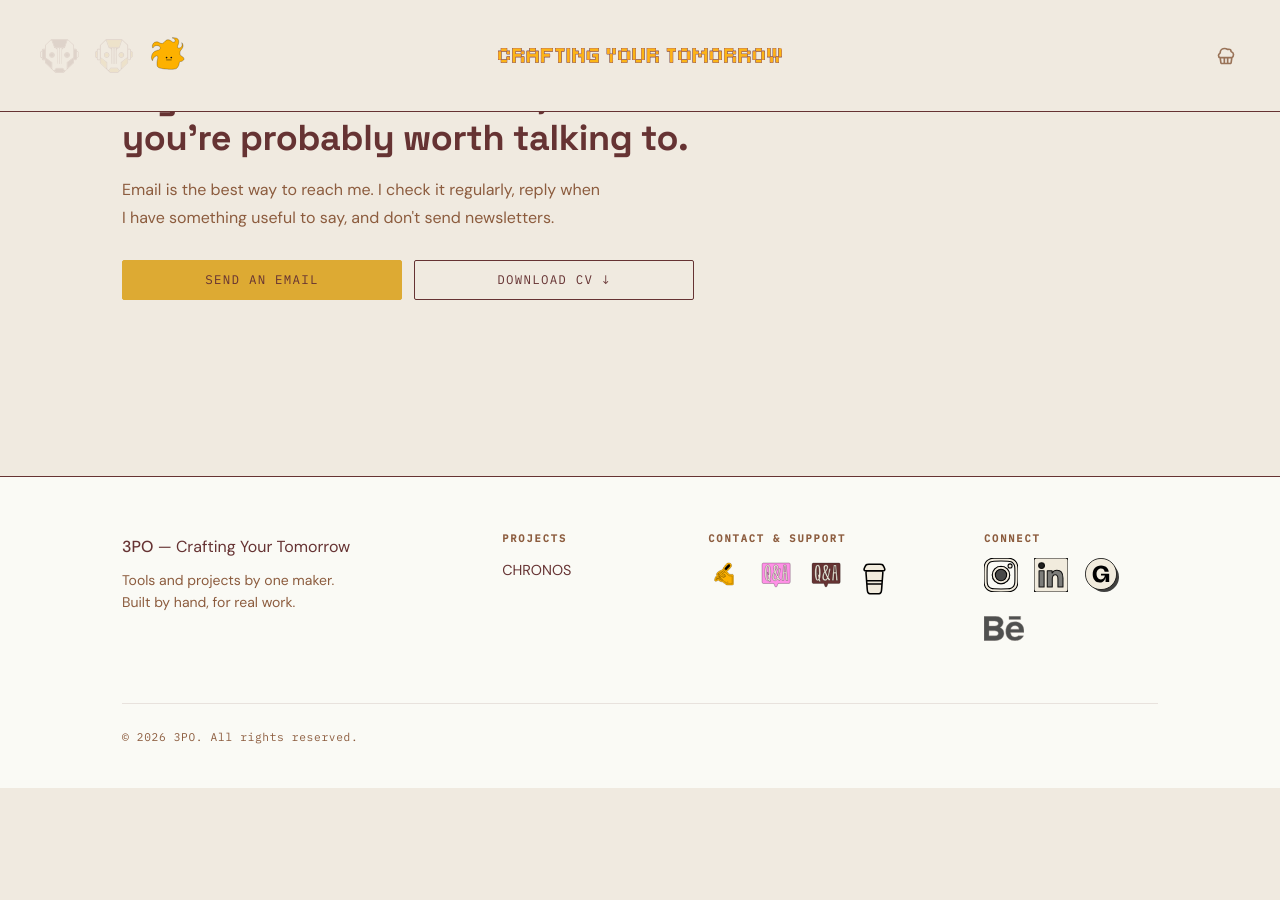
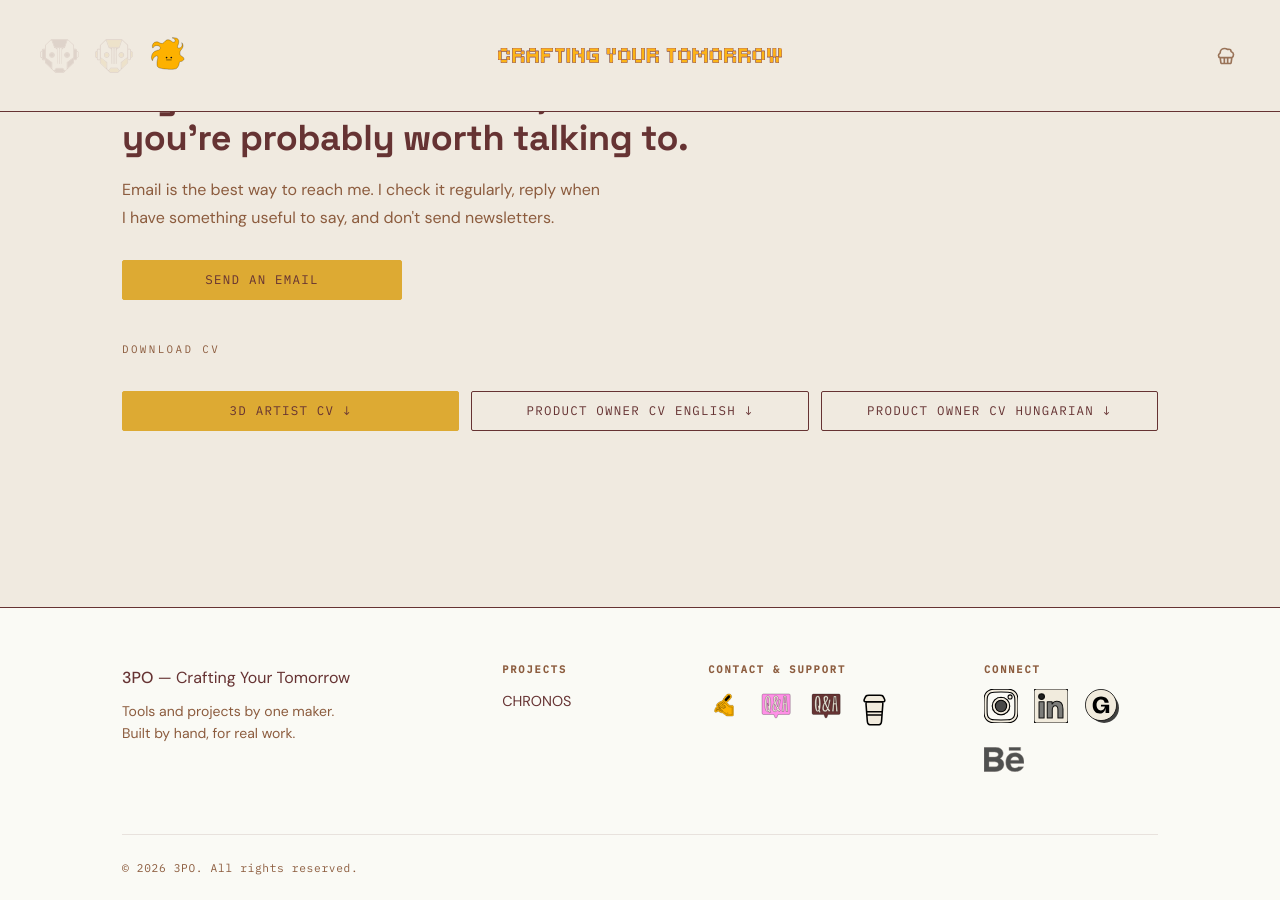
Before and after one commit to 3PO-3D/3po-3d.github.io, a Jekyll site: the page built from creator/index.md, in a window 1280 px wide and 900 px high, scrolled down 3223 px. Built offline with Jekyll 4.4.1, drawn with Linux system fonts in a browser that asks for light colours; before the commit the page ends 4011 px from its top, so only the background shows below that.

Commit message:
fix(creator): commit missing CV PDFs + add PO CV EN/HU download buttons
Root cause: assets/cv/ was never committed — the Download CV button
pointed at a file that didn't exist on GitHub Pages, so the download
silently failed.

- Commit the 3D Artist CV that was already referenced
- Add RBL_PO_CV_ENG.pdf and RBL_PO_CV_HUN.pdf to assets/cv/
- Replace single Download CV button with a three-button row:
  3D Artist CV (accent-highlighted, main), Product Owner CV English,
  Product Owner CV Hungarian
- New .creator-cv-row / .creator-cv-btn styles keep all three on one
  line on desktop and stack on narrow viewports

```diff
--- a/assets/css/style.scss
+++ b/assets/css/style.scss
@@ -1898,6 +1898,25 @@ $toggle-travel: calc(#{$toggle-w} - #{$toggle-dot-sz} - #{$toggle-pad} * 2);
   }
 }
 
+// Three CV download buttons in a single row — 3D Artist (accent) + two PO variants
+.creator-cv-row {
+  display: flex;
+  gap: 0.75rem;
+  flex-wrap: wrap;
+  margin-top: 0.75rem;
+}
+
+.creator-cv-btn {
+  flex: 1;
+  min-width: 220px;
+  text-align: center;
+  justify-content: center;
+
+  @media (max-width: 720px) {
+    flex: 1 1 100%;
+  }
+}
+
 // ─── Breakpoint: activate mobile nav ─────────────────────────
 @media (max-width: 680px) {
   // Show the mobile nav toggle button
--- a/creator/index.md
+++ b/creator/index.md
@@ -282,9 +282,19 @@ description: "Technical artist, developer, maker. Chemistry background, Cinema 4
     </p>
     <div class="creator-cta-row">
       <a href="mailto:3po@3po3d.com" class="btn btn-accent creator-cta-primary">Send an email</a>
+    </div>
+
+    <p class="section-label" style="margin-top:2.5rem;">Download CV</p>
+    <div class="creator-cv-row">
       <a href="{{ '/assets/cv/V1._CV_(EN)_Bence_L._Racz_3DArtist.pdf' | relative_url }}"
          download="Bence_L_Racz_CV_3DArtist.pdf"
-         class="btn btn-outline creator-cta-primary">Download CV ↓</a>
+         class="btn btn-accent creator-cv-btn">3D Artist CV ↓</a>
+      <a href="{{ '/assets/cv/RBL_PO_CV_ENG.pdf' | relative_url }}"
+         download="Bence_L_Racz_CV_ProductOwner_EN.pdf"
+         class="btn btn-outline creator-cv-btn">Product Owner CV English ↓</a>
+      <a href="{{ '/assets/cv/RBL_PO_CV_HUN.pdf' | relative_url }}"
+         download="Bence_L_Racz_CV_ProductOwner_HU.pdf"
+         class="btn btn-outline creator-cv-btn">Product Owner CV Hungarian ↓</a>
     </div>
   </div>
 </section>
```
Also changed, not shown: 3 other files.
